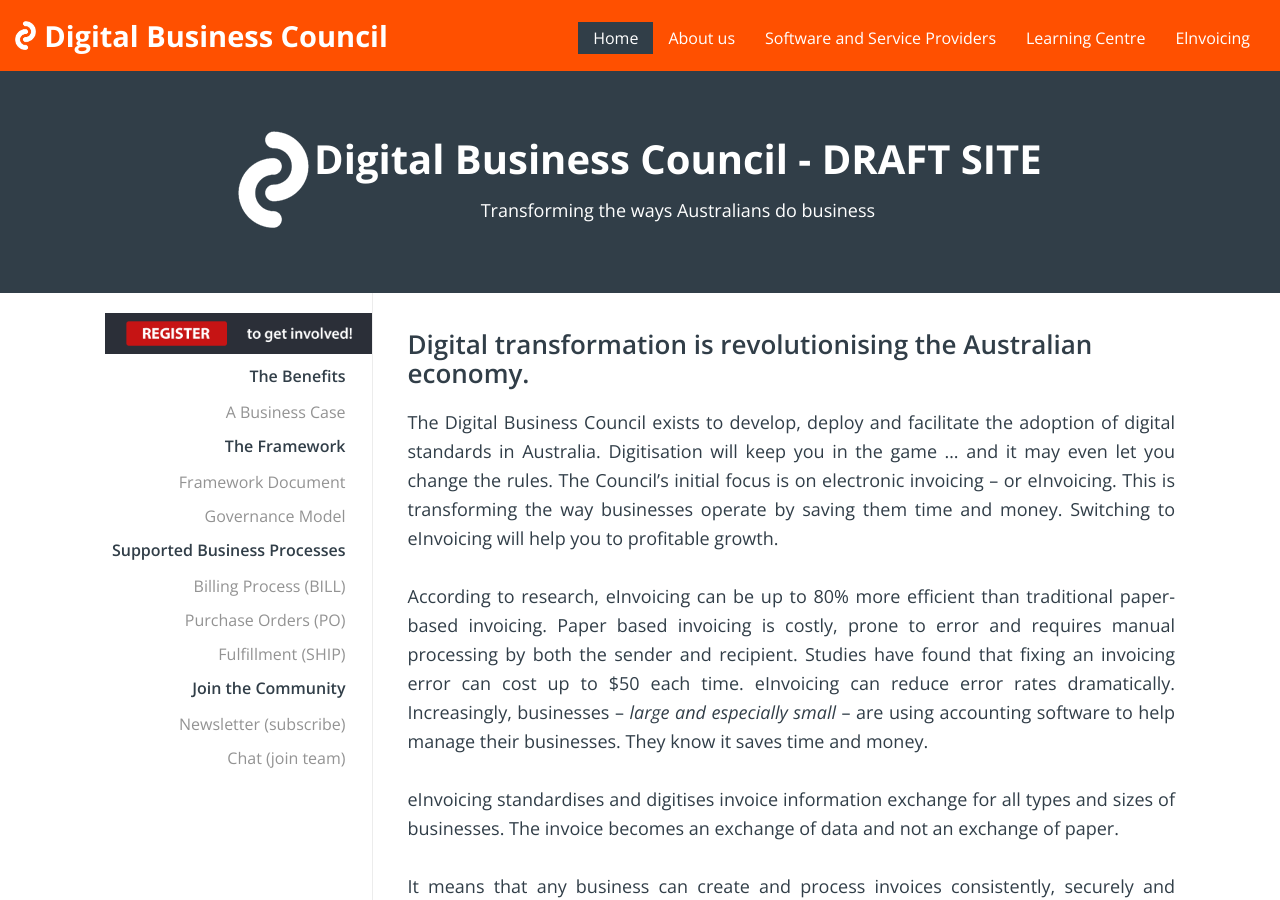
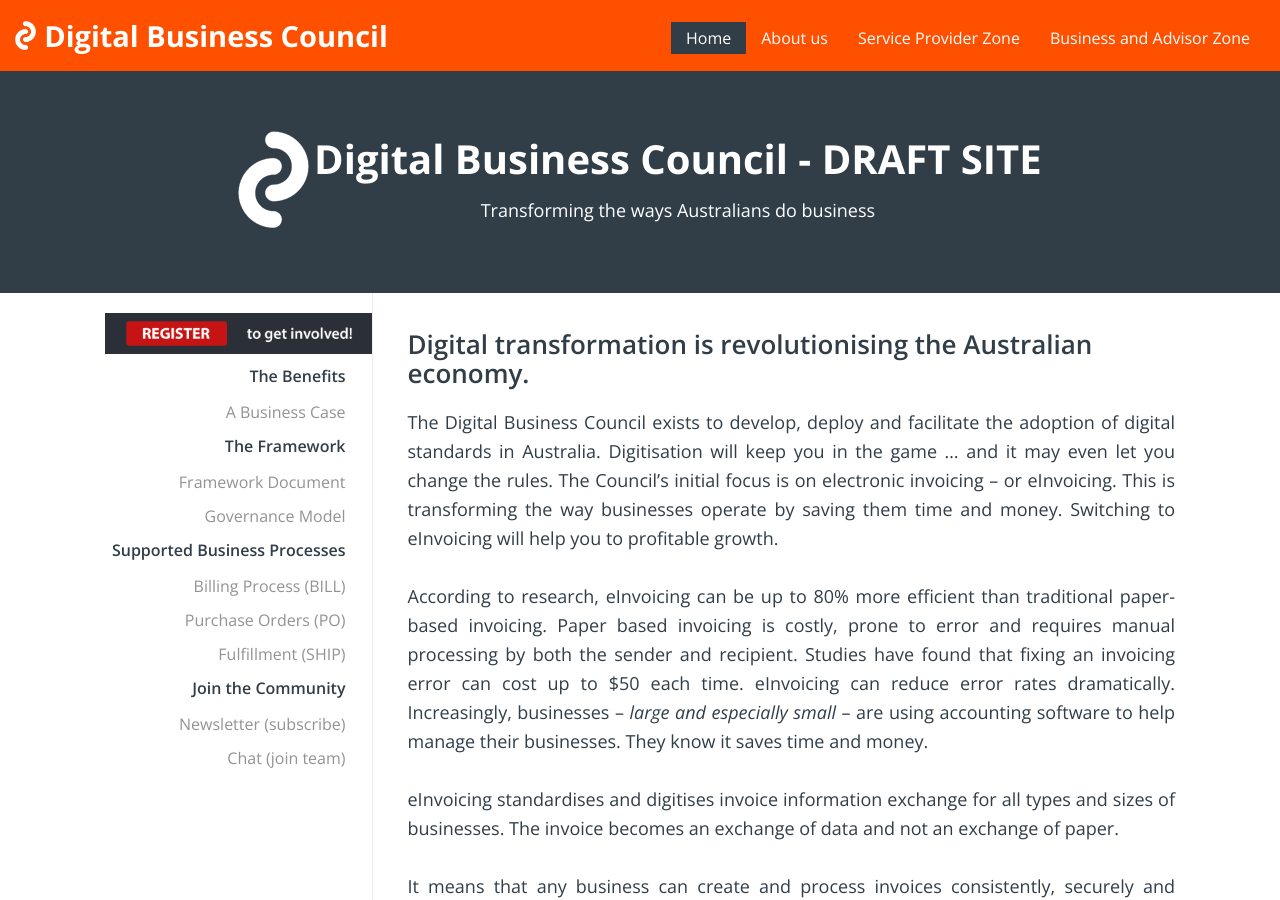
Before and after one commit to Digital-Business-Council/Digital-Business-Council.github.io, a Jekyll site: the page built from index.md, in a window 1280 px wide and 900 px high. Built offline with Jekyll 4.4.1, drawn with Linux system fonts in a browser that asks for light colours.

Commit message:
Update header-menu.html

```diff
--- a/_includes/header-menu.html
+++ b/_includes/header-menu.html
@@ -57,12 +57,11 @@
                 <a href="/council">The Council</a>
         </div>
     </li>
-    <li class="dropdown"><a href="javascript:void(0)" class="dropbtn">Software and Service Providers</a>
+    <li class="dropdown"><a href="javascript:void(0)" class="dropbtn">Service Provider Zone</a>
         <div class="dropdown-content">
             <a href="#">Link 1</a>
             <a href="#">Link 2</a>
         </div>
     </li>
-    <li><a href="#">Learning Centre</a></li>
-    <li><a href="#">Elnvoicing</a></li>
+    <li><a href="#">Business and Advisor Zone</a></li>
 </ul>
```
